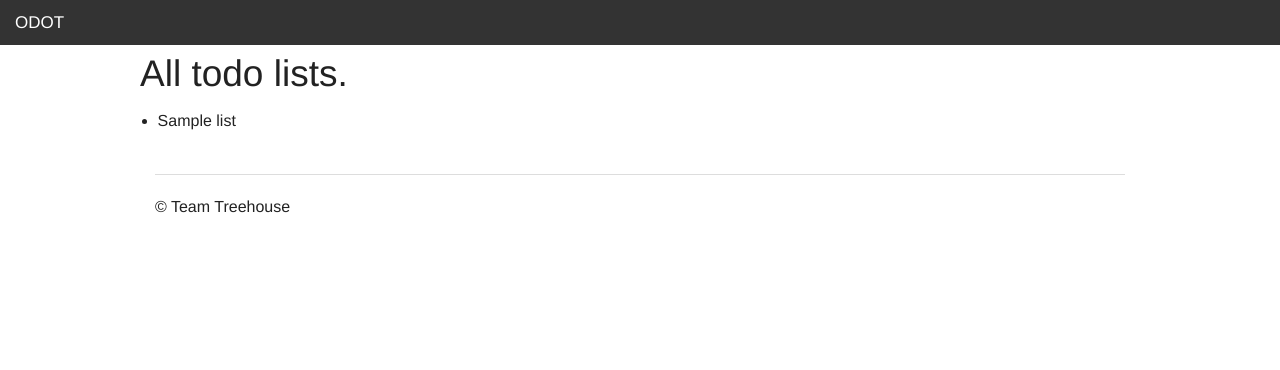
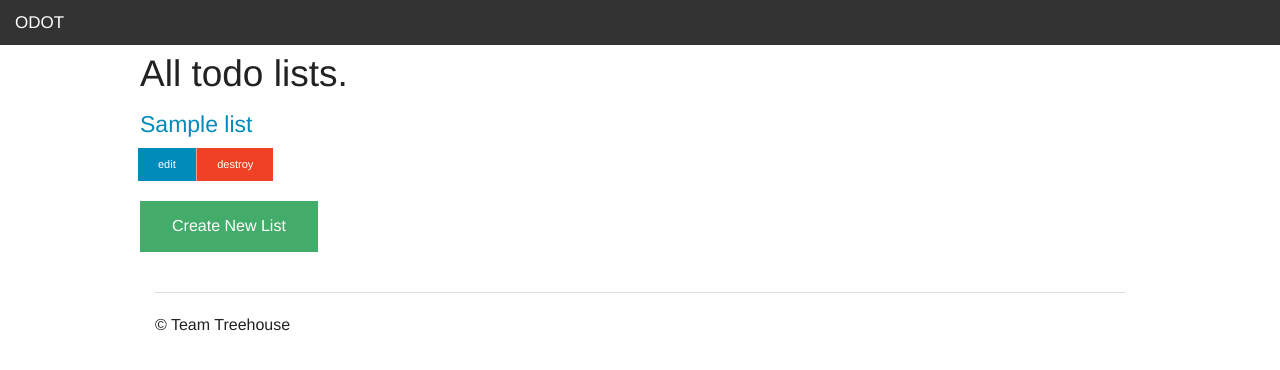
Before and after one commit to pranayaryal/laravelblog, a Laravel app: page /todos in a window 1280 px wide. Shown: the top 370 px of the page. Run offline with Laravel 8, Linux system fonts and the light colour scheme; tables that the repository leaves empty hold one stand-in row (values such as "Sample post"); some libraries are stand-ins or nearby versions.

Commit message:
completed the destroy part and some refactoring and partials in todos

```diff
--- a/app/Http/Controllers/TodoListController.php
+++ b/app/Http/Controllers/TodoListController.php
@@ -17,7 +17,7 @@ class TodoListController extends Controller
 {
     public function _construct()
     {
-        $this->beforeFilter('csrf',array('on' => 'post'));
+        $this->beforeFilter('csrf',array('on' => ['post','put']));
     }
     /**
      * Display a listing of the resource.
@@ -87,7 +87,8 @@ class TodoListController extends Controller
      */
     public function edit($id)
     {
-        //
+        $list = TodoList::findOrFail($id);
+        return View::make('todos.edit')->withList($list);
     }
 
     /**
@@ -98,7 +99,24 @@ class TodoListController extends Controller
      */
     public function update($id)
     {
-        //
+
+        //define rules for validation
+        $rules = array(
+                'name' => array('required','unique:todo_lists')
+            );
+        //pass input to rules using validarot class
+        $validator = Validator::make(Input::all(), $rules);
+
+        //test validity
+        if ($validator->fails()){
+
+            return Redirect::route('todos.edit',$id)->withErrors($validator)->withInput();
+        }
+        $name = Input::get('name');
+        $list = TodoList::findOrFail($id);
+        $list->name = $name;
+        $list -> update();
+        return Redirect::route('todos.index')->withMessage('List Was Updated!');
     }
 
     /**
@@ -109,6 +127,8 @@ class TodoListController extends Controller
      */
     public function destroy($id)
     {
-        //
+        $todo_list = TodoList::findOrFail($id)->delete();
+
+        return Redirect::route('todos.index')->withMessage('Item Deleted');
     }
 }
--- a/resources/views/layouts/main.blade.php
+++ b/resources/views/layouts/main.blade.php
@@ -52,6 +52,8 @@
 
     <script src='js/vendor/jquery.js'></script>
     <script src="js/foundation.min.js"></script>
+
+    <script src="js/app.js"></script>
     <script>
       $(document).foundation();
     </script>
--- a/resources/views/todos/index.blade.php
+++ b/resources/views/todos/index.blade.php
@@ -1,9 +1,19 @@
 @extends ('layouts.main')
 @section ('content')
     <h2>All todo lists.</h2>
-    <ul>
-    	@foreach ($todo_lists as $list)
-    	<li>{{{ $list->name }}}</li>
-    	@endforeach
-    </ul>
+    @foreach ($todo_lists as $list)
+		<h4>{!! link_to_route('todos.show', $list->name, [$list->id]) !!}</h4>
+		<ul class="no-bullet button-group">
+			<li>
+				{!! link_to_route('todos.edit', 'edit', [$list->id], ['class'=>'tiny button'])!!}
+			</li>
+			<li>
+				{!! Form::model($list, ['route' => ['todos.destroy', $list->id], 'method' => 'delete']) !!}
+					{!! Form::button('destroy', ['type'=>'submit', 'class' => 'tiny alert button'])!!}
+				{!! Form::close()!!}
+			</li>
+		</ul>
+	@endforeach
+	{!! link_to_route('todos.create','Create New List',null, ['class' => 'success button']) !!}
+
 @stop
--- /dev/null
+++ b/resources/views/todos/partials/_form.blade.php
@@ -0,0 +1,4 @@
+{!! Form::label('name', 'List Title')!!}
+{!! Form::text('name')!!}
+{!! $errors->first('name', '<small class="error">:message</small>' ) !!}
+{!! Form::submit('update', array('class'=>'button'))!!}
--- a/resources/views/todos/show.blade.php
+++ b/resources/views/todos/show.blade.php
@@ -1,4 +1,7 @@
 @extends ('layouts.main')
 @section ('content')
-    <h2>{{{ $list->name }}}</h2>
+	<div class="large-12 columns">
+    	<h1>{{{ $list->name }}}</h1>
+    	<p>{!! link_to_route('todos.index','back')!!}</p>
+	</div>
 @stop
```
Also changed, not shown: resources/views/todos/edit.blade.php (added, +8 -0 lines), public/js/app.js (added).
